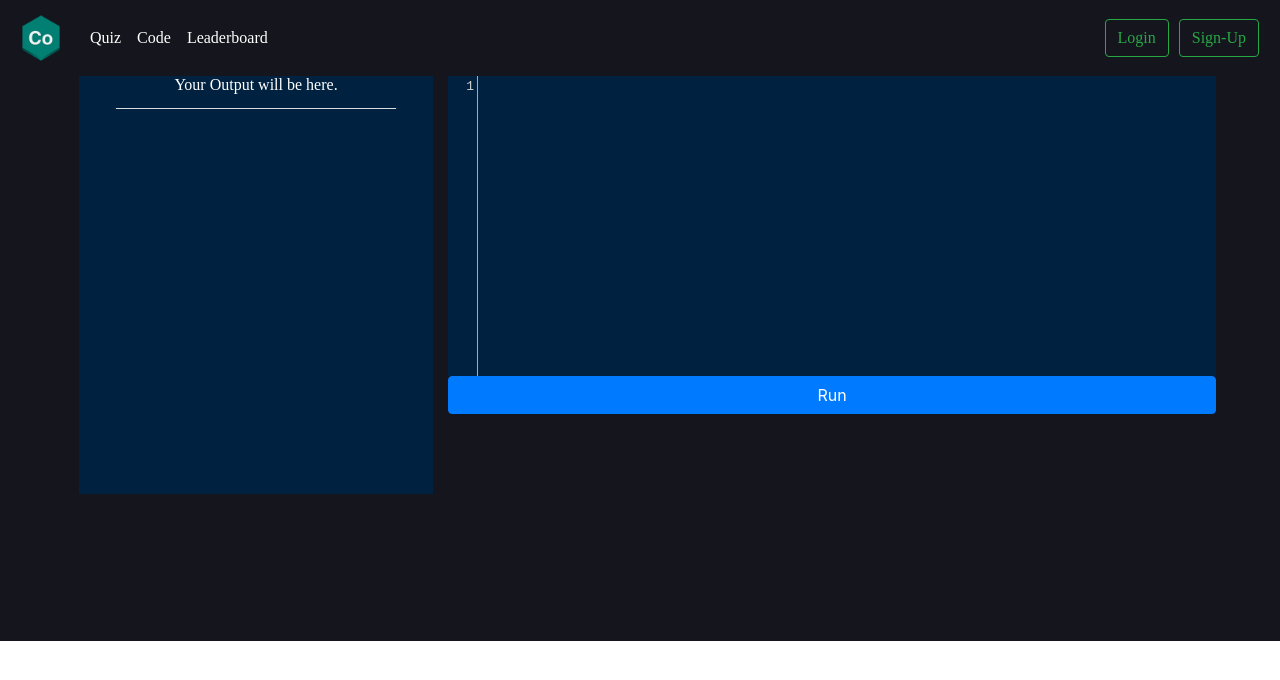
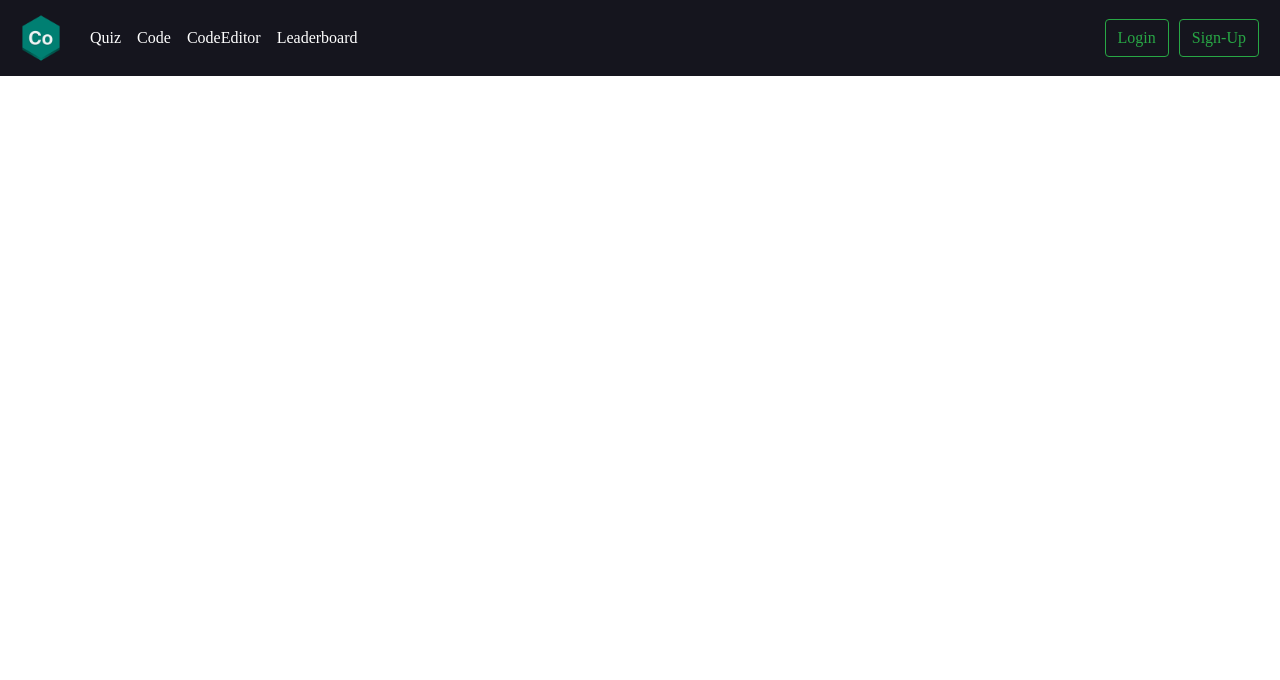
Before and after one commit to imcontrive/CreateAPIs, a React (Create React App) app in the folder client/mini-codewar-frontend/: page /code in a window 1280 px wide. Shown: the top 680 px of the page. Built offline with nearby package versions, Linux system fonts and the light colour scheme.

Commit message:
modified:   client/mini-codewar-frontend/src/App.js         modified:   client/mini-codewar-frontend/src/components/Header.js

```diff
--- a/client/mini-codewar-frontend/src/App.js
+++ b/client/mini-codewar-frontend/src/App.js
@@ -47,7 +47,7 @@ class App extends Component {
 		      <Route path="/register" component={SignUp} />
           <Route path="/login" component={Login} />
           <Route path="/quiz/question" component={SingleQuestion} />
-          <Route path="/code" component={CodeMirror} />
+          {/* <Route path="/code" component={CodeMirror} /> */}
 
 
           {
@@ -61,6 +61,7 @@ class App extends Component {
             <>
               <PrivateRoute path="/user-profile" auth={this.props.user.isAuthenticated} component={UserProfile} />
               <PrivateRoute path='/snippets' auth={this.props.user.isAuthenticated} component={CodeSnippets} />
+              <PrivateRoute path='/editor' auth={this.props.user.isAuthenticated} component={CodeMirror} />
 
               <PrivateRoute path='/leaderBoard' auth={this.props.user.isAuthenticated} component={LeaderBoard} />
               <PrivateRoute path='/quiz' auth={this.props.user.isAuthenticated} component={QuizBoard} />
--- a/client/mini-codewar-frontend/src/components/Header.js
+++ b/client/mini-codewar-frontend/src/components/Header.js
@@ -31,6 +31,9 @@ class Header extends Component {
 						<li className="nav-item" >
 				      <Link to="/snippets" className="nav-link" style={{color:"white"}}>Code</Link>
 			      </li>
+						<li className="nav-item" >
+				      <Link to="/editor" className="nav-link" style={{color:"white"}}>CodeEditor</Link>
+			      </li>
 			      <li className="nav-item">
 				      <Link to="/leaderBoard" className="nav-link" style={{color:"white"}}>Leaderboard</Link>
 				    </li>
```
